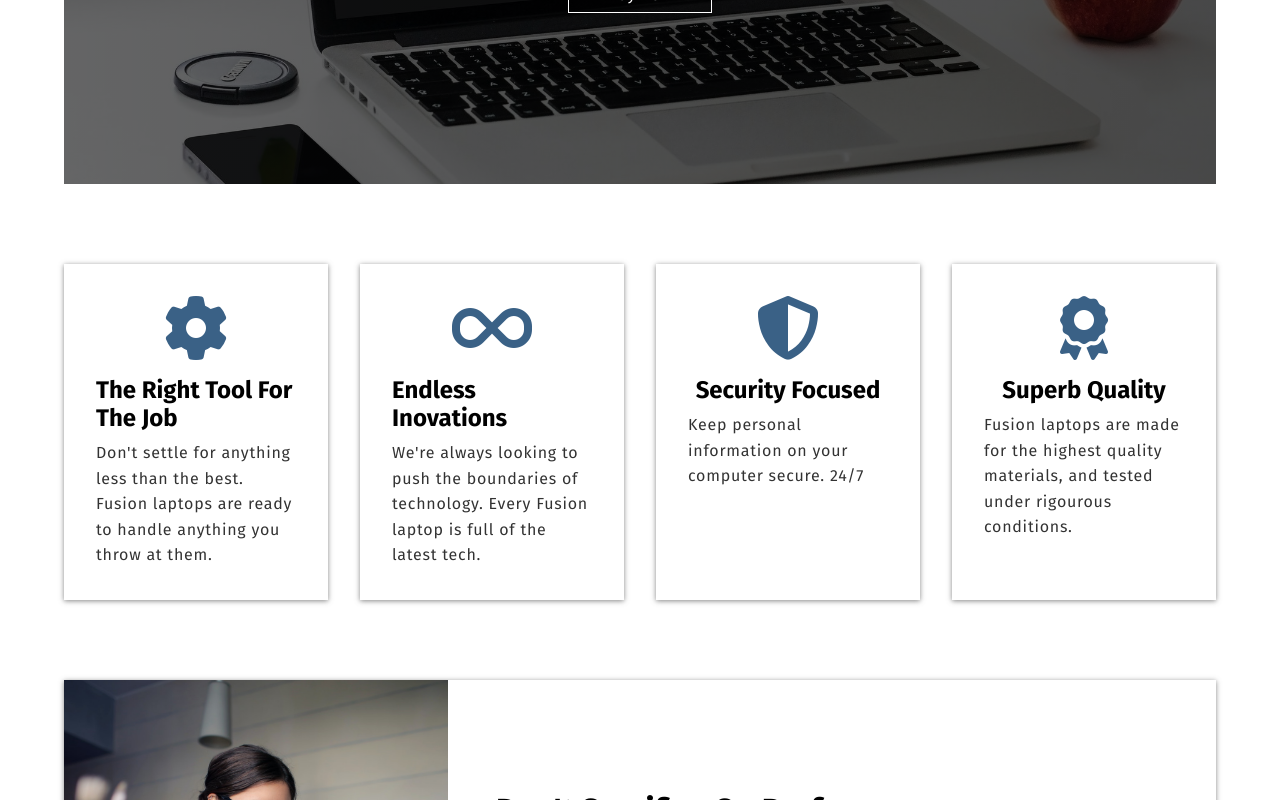
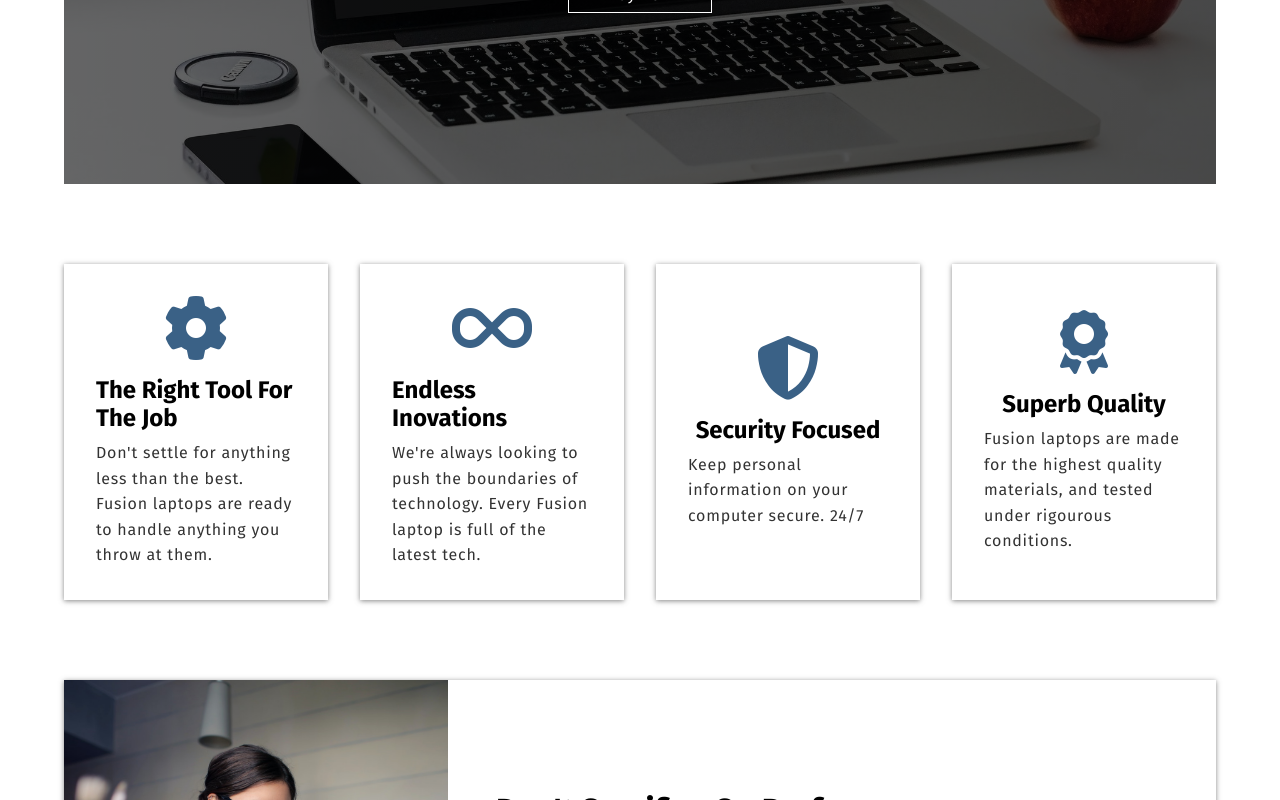
Before and after one commit to AntonCC/Fusion, a React (Create React App) app: page /fusion/ in a window 1280 px wide. Shown: the part 391-1191 px from the top of the page. Built offline with nearby package versions, Linux system fonts and the light colour scheme.

Commit message:
fixed perk centering issue

```diff
--- a/src/components/perk/perk.styles.scss
+++ b/src/components/perk/perk.styles.scss
@@ -3,8 +3,9 @@
   max-width: 400px;
   display: flex;
   flex-direction: column;
-  justify-content: flex-start;
+  justify-content: center;
   align-items: center;
+  margin: 0 auto;
   box-shadow: 0px 1px 5px rgba(104, 104, 104, 0.8);
   i {
     margin-bottom: 1rem;
```
